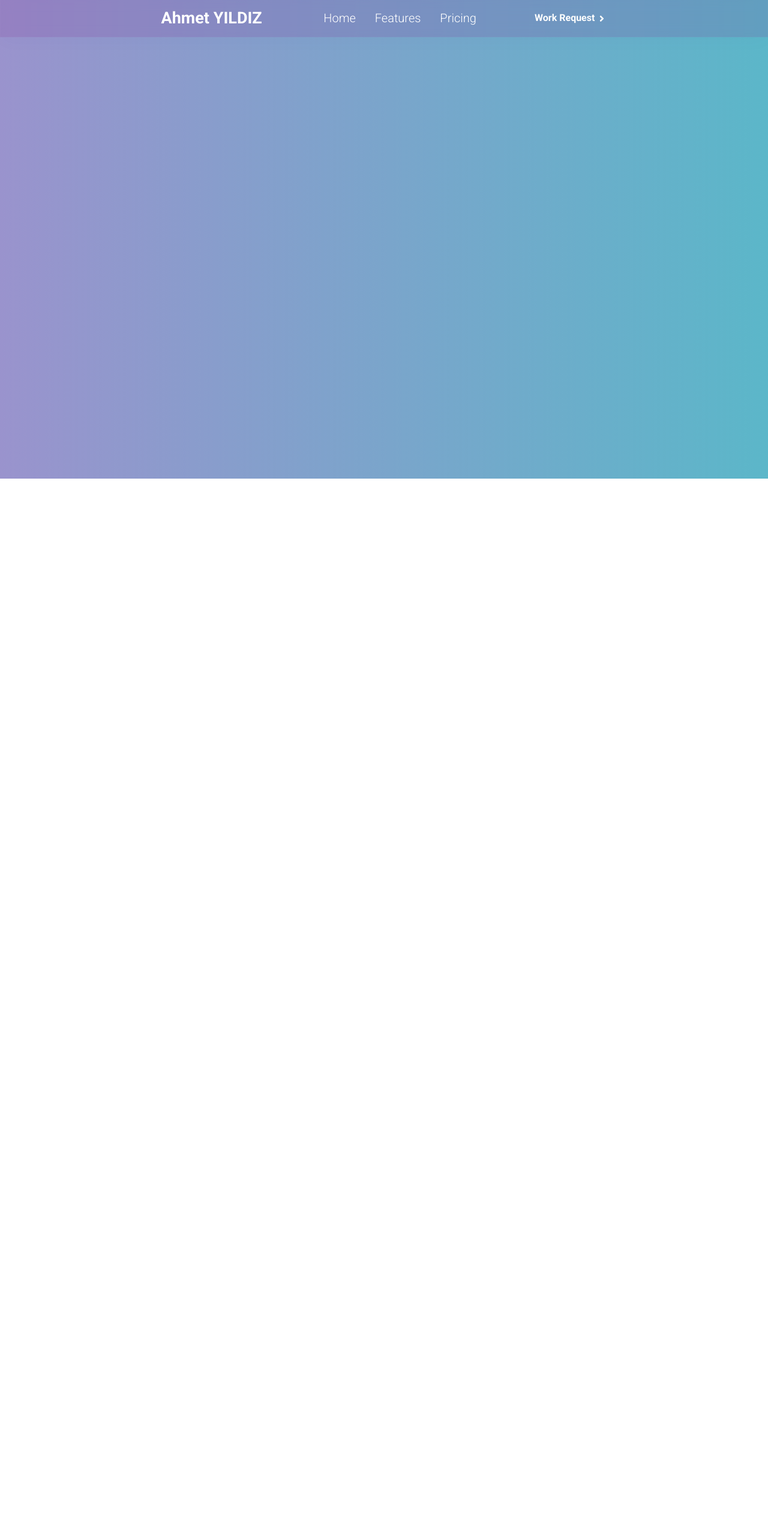
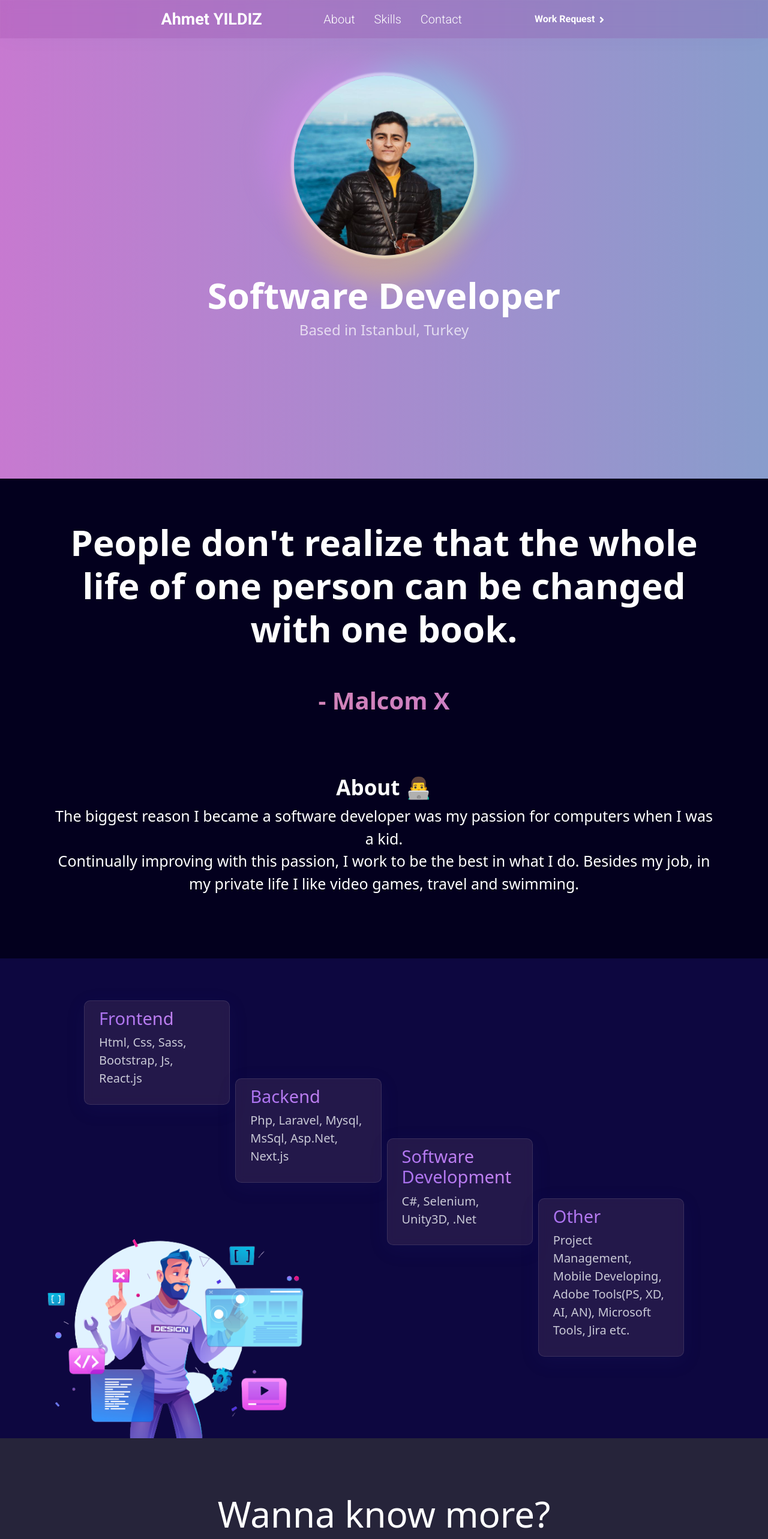
Before and after one commit to phosimurg/my-portfolio-website, a React (Create React App) app: page / in a window 1280 px wide. Shown: the top 2566 px of the page at 60% size. Before the commit the page ends 800 px from the top, so only its background shows below. Built offline with nearby package versions, Linux system fonts and the light colour scheme.

Commit message:
about, skills and contact areas finished

```diff
--- /dev/null
+++ b/src/components/DescCard/DescCard.scss
@@ -0,0 +1,31 @@
+.desc-card-main {
+  max-width: 300px;
+  background: rgba(72, 53, 90, 0.39);
+  box-shadow: 0 8px 32px 0 rgba(31, 38, 135, 0.123);
+  backdrop-filter: blur(7px);
+  -webkit-backdrop-filter: blur(7px);
+  border-radius: 10px;
+  border: 1px solid rgba(255, 255, 255, 0.1);
+  padding: 0.7rem 1.5rem;
+
+  .my-card-title {
+    font-size: 29px;
+    background-color: #f3ec78;
+    background: linear-gradient(
+                    45deg,
+                    #a770ef,
+                    #cf8bf3
+    ); /* Chrome 10-25, Safari 5.1-6 */
+
+    -webkit-background-clip: text;
+    -webkit-text-fill-color: transparent;
+    height: fit-content;
+  }
+
+  .my-card-subtitle {
+    font-weight: 500;
+    color: #f2f6f9;
+    opacity: 80%;
+    font-size: 20px;
+  }
+}
--- /dev/null
+++ b/src/components/DescCard/index.js
@@ -0,0 +1,11 @@
+import React from 'react';
+import './DescCard.scss'
+
+const DescCard = (props) => {
+    return <div className={"desc-card-main"}>
+        <h3 className={"my-card-title"}>{props.title}</h3>
+        <p className={"my-card-subtitle"}>{props.subtitle}</p>
+    </div>;
+};
+
+export default DescCard;
--- a/src/components/header/index.js
+++ b/src/components/Header/index.js
@@ -16,13 +16,13 @@ const Header = () => {
             <div className="collapse navbar-collapse navbar-item-container" id="navbarNav">
                 <ul className=" navbar-list">
                     <li className="nav-item navbar-list-item">
-                        <a className="nav-link navbar-link" href="#">Home</a>
+                        <a className="nav-link navbar-link" href="#">About</a>
                     </li>
                     <li className="nav-item navbar-list-item">
-                        <a className="nav-link navbar-link" href="#">Features</a>
+                        <a className="nav-link navbar-link" href="#">Skills</a>
                     </li>
                     <li className="nav-item navbar-list-item">
-                        <a className="nav-link navbar-link" href="#">Pricing</a>
+                        <a className="nav-link navbar-link" href="#">Contact</a>
                     </li>
                 </ul>
             </div>
--- a/src/pages/home/App.js
+++ b/src/pages/home/App.js
@@ -1,14 +1,89 @@
 import React from "react";
 import './App.scss';
-import Header from "../../components/header";
+import Header from "../../components/Header";
+import DescCard from "../../components/DescCard";
+import {FaInstagram, FaLinkedinIn, FaGithub} from 'react-icons/fa';
+import Soft from './assets/soft.png'
 
 
 function App() {
     return (
         <div className="App">
+
             <div className={"welcome-container"}>
-                <Header/>
 
+                <div className={"header-container"}>
+                    <Header/>
+                </div>
+
+                <div className={"head-img-container container-fluid"}>
+                    <img src="/assets/my-photo.jpeg" className={"img-fluid head-img"} alt="my-photo"/>
+                </div>
+                <div className={"head-title-container"}>
+                    <h1 className={"head-title"}>Software Developer</h1>
+                    <h4 className={"head-subtitle"}>Based in Istanbul, Turkey</h4>
+                </div>
+
+            </div>
+            <div className={"about-container container-fluid"}>
+                <div className={"nice-word-sec container"}>
+                    <h1 className={"nice-word-title"}>People don't realize that the whole life of one person can be
+                        changed with one book.</h1>
+                    <h4 className={"nice-word-subtitle"}>- Malcom X</h4>
+                </div>
+
+                <div className={"about-sec container"}>
+                    <h3 className={"about-title"}>About 👨‍💻</h3>
+                    <p className={"about-text"}>The biggest reason I became a software developer was my passion for
+                        computers when I was a kid. <br/> Continually improving with this passion, I work to be the best
+                        in
+                        what I do. Besides my job, in my private life I like video games, travel and swimming.</p>
+                </div>
+            </div>
+
+            <div className={"skills-container container-fluid"}>
+                <div className={"card-sec container"}>
+
+                    <div className={"frontend-card"}>
+                        <DescCard title={'Frontend'} subtitle={'Html, Css, Sass, Bootstrap, Js, React.js'}/>
+                    </div>
+
+                    <div className={"backend-card"}>
+                        <DescCard title={'Backend'} subtitle={'Php, Laravel, Mysql, MsSql, Asp.Net, Next.js'}/>
+                    </div>
+
+                    <div className={"software-card"}>
+                        <DescCard title={'Software Development'} subtitle={'C#, Selenium, Unity3D, .Net'}/>
+                    </div>
+
+                    <div className={"other-card"}>
+                        <DescCard title={'Other'}
+                                  subtitle={'Project Management, Mobile Developing, Adobe Tools(PS, XD, AI, AN), Microsoft Tools, Jira etc.'}/>
+                    </div>
+
+                </div>
+                <div className={"emoji-sec"}>
+                    <img className={"emoji-img img-fluid"} src={Soft} alt="soft"/>
+                </div>
+            </div>
+
+            <div className={"contact-container container-fluid"}>
+                <h1 className={"contact-title"}>Wanna know more? </h1>
+                <h1 className={"contact-title-second"}>Visit my Social Links</h1>
+                <div className={"social-links container"}>
+                    <a href="https://www.instagram.com/phosimurg/" className="insta-link"><FaInstagram size={100}
+                                                                                                       className={'soc-icon ins-ico'}
+                    /></a>
+                    <a href="https://www.linkedin.com/in/ahmet-yildiz-ab5824183/" className="in-link"><FaLinkedinIn
+                        className={'soc-icon in-ico'}
+                        size={100}/></a>
+                    <a href="https://github.com/phosimurg" className="git-link"><FaGithub size={100}
+                                                                                          className={'soc-icon git-ico'}/></a>
+
+                </div>
+                <div className={"email-sec"}>
+                    phosimurg@gmail.com
+                </div>
             </div>
         </div>
     );
--- a/src/pages/home/App.scss
+++ b/src/pages/home/App.scss
@@ -12,6 +12,14 @@
 
 .App {
 
+  .header-container {
+    position: fixed;
+    top: 0;
+    left: 0;
+    width: 100%;
+    z-index: 100;
+  }
+
   .welcome-container {
     min-height: 100vh;
     background: linear-gradient(90deg, #feac5e, #c779d0, #4bc0c8);
@@ -21,5 +29,213 @@
     background-size: 400% 400%;
     height: fit-content;
 
+    .head-img-container {
+      margin: auto;
+      display: flex;
+      align-items: center;
+      justify-content: center;
+
+      .head-img {
+
+        width: 300px;
+        margin-top: 8rem !important;
+        border-radius: 100%;
+        -moz-border-radius: 50%;
+        -webkit-border-radius: 50%;
+        border-width: 10px;
+        box-shadow: -50px -20px 40px rgba(227, 135, 255, 0.25),
+        0px 50px 40px rgba(255, 219, 57, 0.3),
+        50px -20px 40px rgba(118, 255, 255, 0.3),
+        0 0 2pt 4pt rgba(255, 255, 255, 0.6);
+      }
+    }
+
+    .head-title-container {
+
+      margin: 30px auto auto auto;
+      text-align: center;
+
+      .head-title {
+        color: #ffffff;
+        font-size: 60px;
+        font-weight: 700;
+      }
+
+      .head-subtitle {
+        color: #ffffff;
+        font-weight: 500;
+        opacity: 0.7;
+      }
+    }
+  }
+
+  .about-container {
+    min-height: 100vh;
+    background-color: #03001e;
+
+    .nice-word-sec {
+      text-align: center;
+      padding-top: 70px;
+
+      .nice-word-title {
+        color: #ffffff;
+        font-weight: 700;
+        font-size: 60px;
+      }
+
+      .nice-word-subtitle {
+        margin-top: 60px;
+        font-size: 40px;
+        background-color: #f3ec78;
+        background: linear-gradient(90deg, #feac5e, #c779d0, #4bc0c8);
+        background-size: 400% 400%;
+        -webkit-background-clip: text;
+        -webkit-text-fill-color: transparent;
+        animation: gradient 9s ease infinite;
+        height: fit-content;
+        font-weight: 700;
+      }
+    }
+
+    .about-sec {
+      margin-top: 100px;
+      text-align: center;
+
+      .about-title {
+        color: #ffffff;
+        font-size: 35px;
+        font-weight: 700;
+      }
+
+      .about-text {
+        font-size: 25px;
+        color: #ffffff;
+        font-weight: 300;
+      }
+    }
+  }
+
+  .skills-container {
+    min-height: 100vh;
+    background-color: #0d0740;
+    position: relative;
+
+    .card-sec {
+      margin: auto;
+      padding: 70px;
+      display: flex;
+      justify-content: space-between;
+
+      .frontend-card {
+
+      }
+
+      .backend-card {
+        margin-top: 130px;
+        margin-left: 9px;
+      }
+
+      .software-card {
+        margin-top: 230px;
+        margin-left: 9px;
+      }
+
+      .other-card {
+        margin-top: 330px;
+        margin-left: 9px;
+      }
+
+    }
+
+    .emoji-sec {
+      position: absolute;
+      left: 20px;
+      bottom: 0;
+
+      .emoji-img{
+        max-width: 550px;
+        max-height: 550px;
+      }
+    }
+  }
+
+  .contact-container {
+    min-height: 100vh;
+    background-color: #26243A;
+    text-align: center;
+
+    .contact-title {
+      font-size: 60px;
+      font-weight: 300;
+      padding-top: 90px;
+      color: #ffffff;
+    }
+
+    .contact-title-second {
+      padding-top: 20px;
+      font-size: 60px;
+      background-color: #f3ec78;
+      background: linear-gradient(90deg, #feac5e, #c779d0, #4bc0c8);
+      background-size: 400% 400%;
+      -webkit-background-clip: text;
+      -webkit-text-fill-color: transparent;
+      animation: gradient 9s ease infinite;
+      height: fit-content;
+      font-weight: 800;
+    }
+
+    .social-links {
+      padding-top: 100px;
+      display: flex;
+      justify-content: space-between;
+      align-items: center;
+      max-width: 500px;
+
+      .soc-icon{
+        transition: 0.3s;
+        color: #ffffff;
+
+        &:hover{
+          transition: 0.2s;
+        }
+      }
+
+
+      .insta-link {
+
+        .ins-ico{
+          &:hover{
+            color: #f0512e;
+          }
+        }
+
+      }
+
+      .in-link {
+
+        .in-ico{
+          &:hover{
+            color: #0B65C2;
+          }
+        }
+
+      }
+
+      .git-link {
+
+        .git-ico{
+          &:hover{
+            color: black;
+          }
+        }
+      }
+    }
+
+    .email-sec {
+      padding-top: 50px;
+      font-size: 40px;
+      color: #ffffff;
+      font-weight: 200;
+    }
   }
 }
```
Also changed, not shown: public/assets/my-photo.jpeg (added), src/components/Header/Header.scss (renamed from src/components/header/Header.scss), src/pages/home/assets/soft.png (added).
